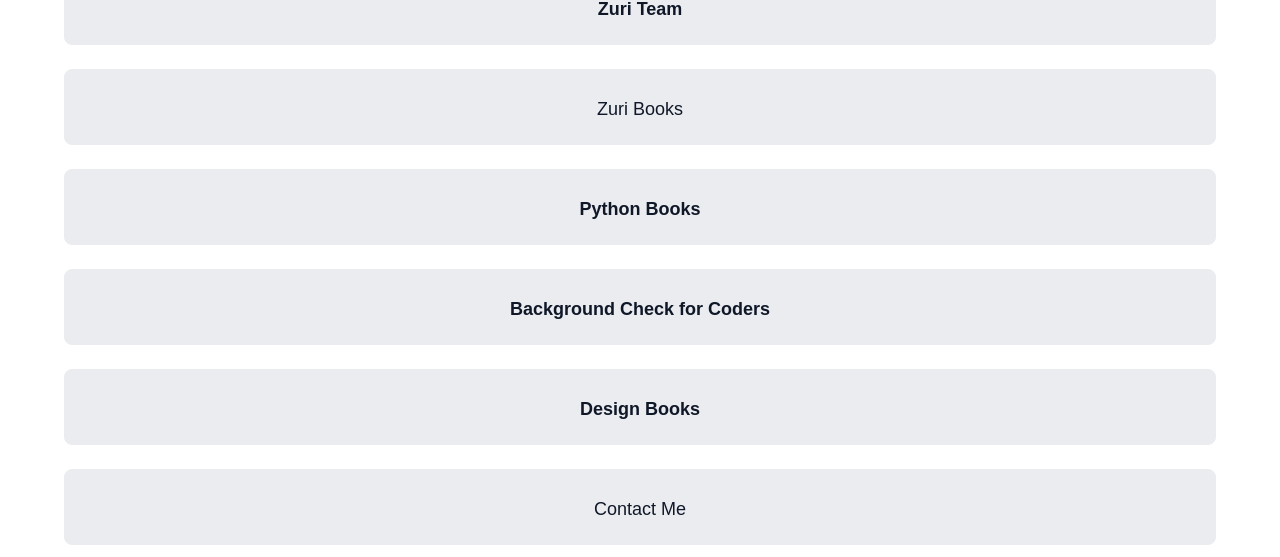
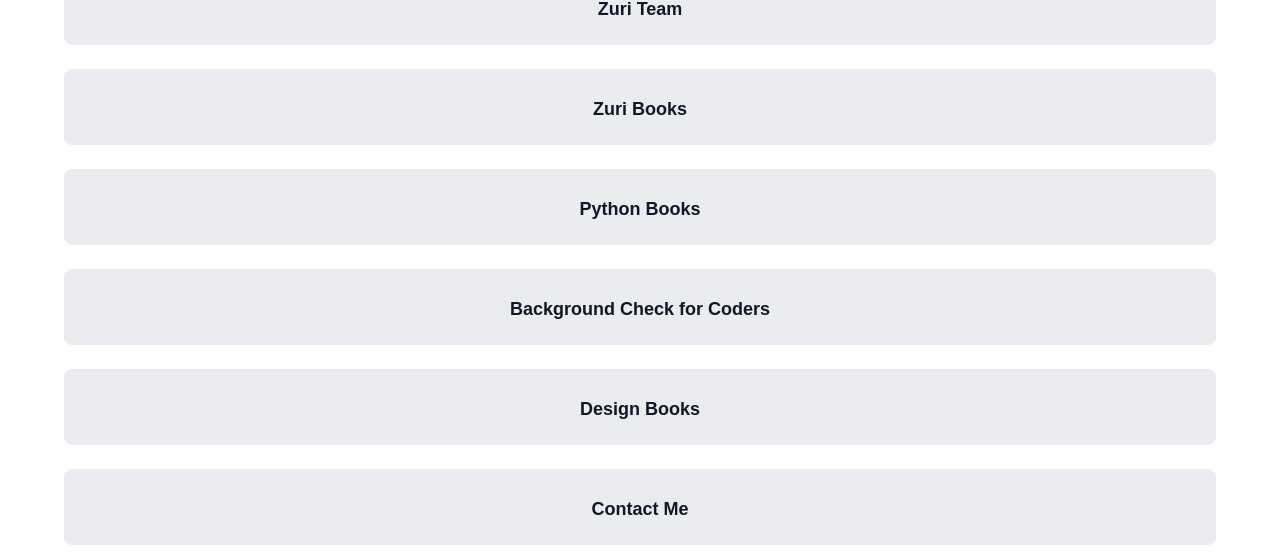
Before and after one commit to chayilDeborah/zuri-webpage, a React (Create React App) app: page / in a window 1280 px wide. Shown: the part 395-952 px from the top of the page. Built offline with nearby package versions, Linux system fonts and the light colour scheme; the HTML template or start-up script is replaced by a standard one.

Commit message:
style: add font weight to contact me

```diff
--- a/src/App.css
+++ b/src/App.css
@@ -76,6 +76,9 @@
   font-weight: 600;
 }
 #pitch {
+  font-weight: 600;
+}
+#books {
   font-weight: 600;
 }
 #book__python {
@@ -191,3 +194,6 @@ margin-left: 12px;
   }
 
 }
+#contact {
+font-weight: 600;
+}
--- a/src/component/Home.jsx
+++ b/src/component/Home.jsx
@@ -63,20 +63,14 @@ const Home = () => {
               href="https://books.zuri.team/design-rules"
               className="links"
               id="book__design"
-              hh
             >
               Design Books
             </a>
           </button>
           <button className="link-background">
-            <a
-              href="https://books.zuri.team/design-rules"
-              className="links"
-              id="contact"
-              hh
-            >
+            <div className="links" id="contact">
               Contact Me
-            </a>
+            </div>
           </button>
 
           <div className="logo-div">
```
